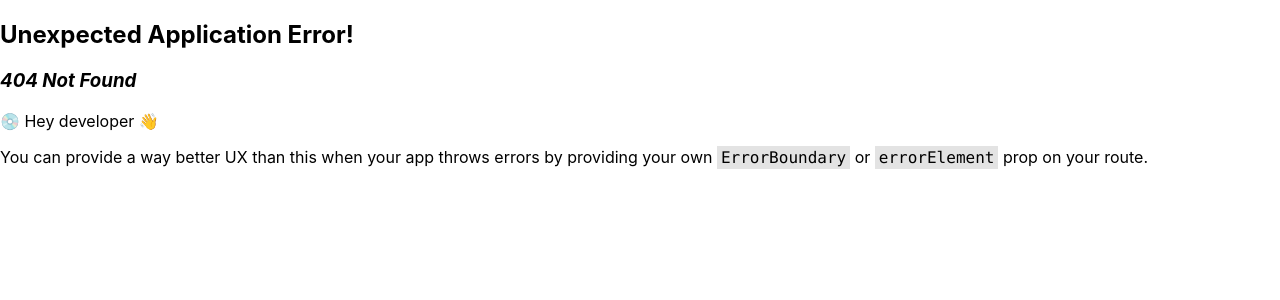
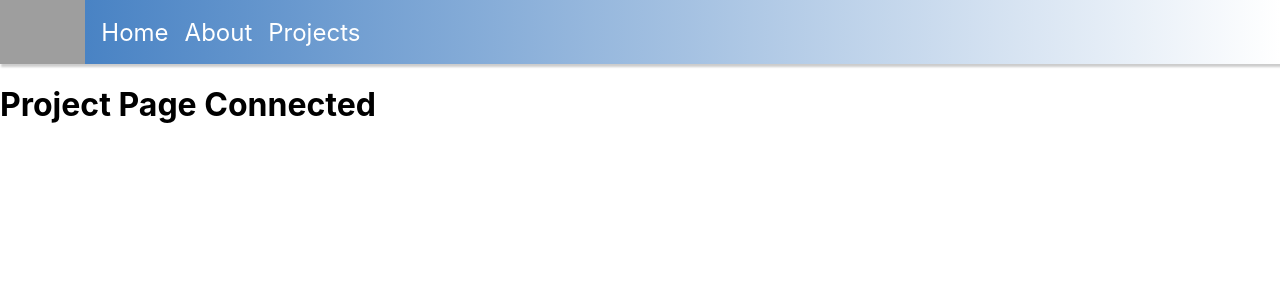
Before and after one commit to lanbow93/portfolio-frontend, a React (Create React App) app: page /projects in a window 1280 px wide. Before the commit this address had no page. Shown: the top 300 px of the page. Built offline with nearby package versions, Linux system fonts and the light colour scheme; no server answers; grey boxes are pictures that could not be loaded.

Commit message:
fixed loader to prepare for future component

```diff
--- a/src/loaders.js
+++ b/src/loaders.js
@@ -9,9 +9,9 @@ export const homeLoader = async () => {
     }
 }
 
-export const educationLoader = async () => {
+export const aboutLoader = async () => {
     try {
-        return await fetch(URL + "education")
+        return await fetch(URL + "about")
     } catch(error){
         return error
     }
@@ -24,11 +24,3 @@ export const projectsLoader = async () => {
         return error
     }
 }
-
-export const jobLoader = async () => {
-    try {
-        return await fetch(URL + "jobs")
-    } catch(error){
-        return error
-    }
-}
--- /dev/null
+++ b/src/pages/About.js
@@ -0,0 +1,11 @@
+import { useLoaderData } from "react-router-dom";
+
+function About(props) {
+    const About = useLoaderData()
+    console.log(About)
+    return <div className="About">
+        <h1>About Page Connected</h1>
+    </div>
+};
+
+export default About;
--- /dev/null
+++ b/src/pages/Projects.js
@@ -0,0 +1,11 @@
+import { useLoaderData } from "react-router-dom";
+
+function Projects(props) {
+    const projects = useLoaderData()
+    console.log(projects)
+    return <div className="projects">
+        <h1>Project Page Connected</h1>
+    </div>
+};
+
+export default Projects;
--- a/src/router.js
+++ b/src/router.js
@@ -1,12 +1,17 @@
 import { createBrowserRouter, createRoutesFromElements, Route } from "react-router-dom";
 import App from "./App";
 import Homepage from "./pages/Homepage";
-import { homeLoader } from "./loaders";
+import { homeLoader, projectsLoader, aboutLoader } from "./loaders";
+import About from "./pages/About";
+import Projects from "./pages/Projects";
 
 const router = createBrowserRouter(
     createRoutesFromElements(
         <Route path="" element={<App/>}>
             <Route path="" element={<Homepage/>} loader={homeLoader}/>
+            <Route path="/about" element={<About/>} loader={aboutLoader}/>
+            <Route path="/projects" element={<Projects/>} loader={projectsLoader}/>
+
         </Route>
     )
 )
```
